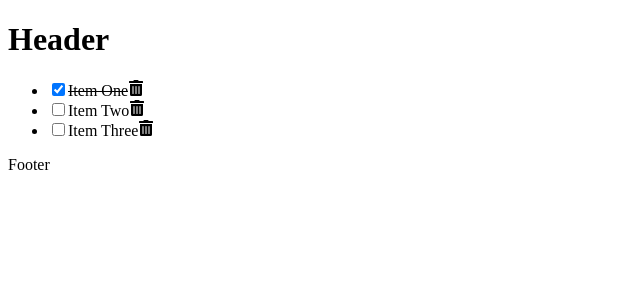
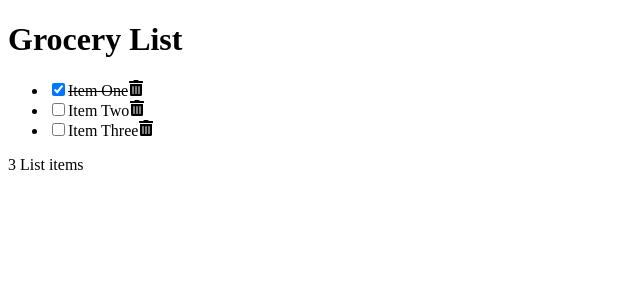
Before and after one commit to TomaszKlekner/react-grocerys-list, a React (Create React App) app: page / in a window 1280 px wide. Shown: the top 300 px of the page, without its empty margins (0-640 px from the left). Built offline with nearby package versions, Linux system fonts and the light colour scheme; the HTML template or start-up script is replaced by a standard one.

Commit message:
Move data to app.js

```diff
--- a/src/App.js
+++ b/src/App.js
@@ -2,12 +2,50 @@
 import Content from './Content';
 import Footer from './Footer';
 
+import { useState } from 'react';
+
 function App() {
+  const [items, setItems] = useState([
+    {
+      id: 1,
+      checked: true,
+      item: 'Item One',
+    },
+    {
+      id: 2,
+      checked: false,
+      item: 'Item Two',
+    },
+    {
+      id: 3,
+      checked: false,
+      item: 'Item Three',
+    },
+  ]);
+
+  const handleCheck = (id) => {
+    const listItems = items.map((item) =>
+      item.id === id ? { ...item, checked: !item.checked } : item
+    );
+    setItems(listItems);
+    localStorage.setItem('shoppinglist', JSON.stringify(listItems));
+  };
+
+  const handleDelete = (id) => {
+    const listItems = items.filter((item) => item.id !== id);
+    setItems(listItems);
+    localStorage.setItem('shoppinglist', JSON.stringify(listItems));
+  };
+
   return (
-    <div className="App">
-      <Header />
-      <Content />
-      <Footer />
+    <div className='App'>
+      <Header title='Grocery List' />
+      <Content
+        items={items}
+        handleCheck={handleCheck}
+        handleDelete={handleDelete}
+      />
+      <Footer length={items.length} />
     </div>
   );
 }
--- a/src/Content.jsx
+++ b/src/Content.jsx
@@ -1,39 +1,6 @@
-import { useState } from 'react';
 import { FaTrashAlt } from 'react-icons/fa';
 
-const Content = () => {
-  const [items, setItems] = useState([
-    {
-      id: 1,
-      checked: true,
-      item: 'Item One',
-    },
-    {
-      id: 2,
-      checked: false,
-      item: 'Item Two',
-    },
-    {
-      id: 3,
-      checked: false,
-      item: 'Item Three',
-    },
-  ]);
-
-  const handleCheck = (id) => {
-    const listItems = items.map((item) =>
-      item.id === id ? { ...item, checked: !item.checked } : item
-    );
-    setItems(listItems);
-    localStorage.setItem('shoppinglist', JSON.stringify(listItems));
-  };
-
-  const handleDelete = (id) => {
-    const listItems = items.filter((item) => item.id !== id);
-    setItems(listItems);
-    localStorage.setItem('shoppinglist', JSON.stringify(listItems));
-  };
-
+const Content = ({ items, handleCheck, handleDelete }) => {
   return (
     <main>
       {items.length ? (
--- a/src/Footer.jsx
+++ b/src/Footer.jsx
@@ -1,5 +1,9 @@
-const Footer = () => {
-  return <footer>Footer</footer>;
+const Footer = ({ length }) => {
+  return (
+    <footer>
+      {length} List {length === 1 ? 'item' : 'items'}
+    </footer>
+  );
 };
 
 export default Footer;
--- a/src/Header.jsx
+++ b/src/Header.jsx
@@ -1,9 +1,13 @@
-const Header = () => {
+const Header = ({ title }) => {
   return (
     <header>
-      <h1>Header</h1>
+      <h1>{title}</h1>
     </header>
   );
 };
 
+Header.defaultProps = {
+  title: 'Default Title',
+};
+
 export default Header;
```
